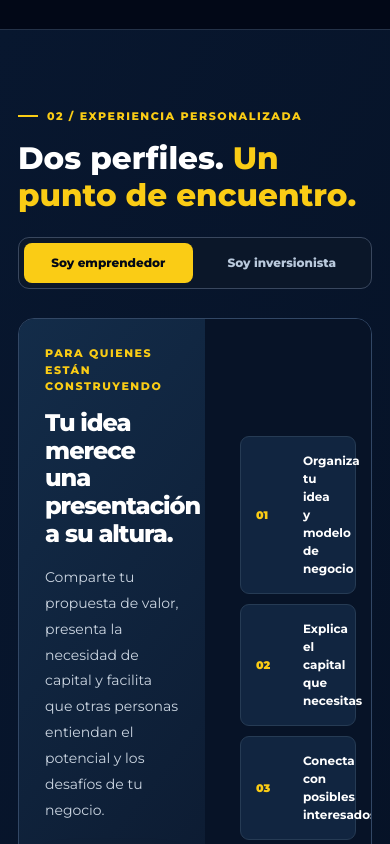
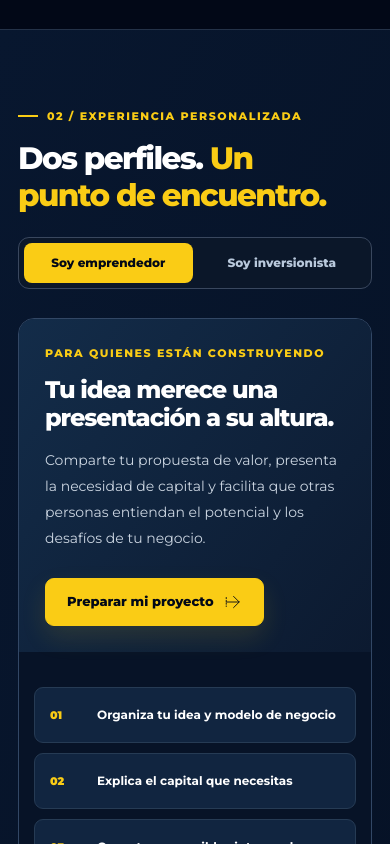
Before and after one commit to axelcrack01/DealCapital, a Next.js app: page / in a window 390 px wide. Shown: the part 2400-3244 px from the top of the page. Built offline with nearby package versions, Linux system fonts and the light colour scheme; no server answers; the database is empty.

Commit message:
fix: render real accessible role heading and stack role columns on mobile

```diff
--- a/app/globals.css
+++ b/app/globals.css
@@ -950,10 +950,7 @@ a, button, input, select, textarea { -webkit-tap-highlight-color: transparent; }
 .dc-unified .dc-journey-heading h2 {
   font-size:clamp(31px,3.4vw,44px);line-height:1.18;letter-spacing:-.052em;
 }
-.dc-unified .dc-journey-heading h2::after {content:" Un punto de encuentro.";color:#facc15;}
-.dc-unified .dc-journey-heading h2 {font-size:0;}
-.dc-unified .dc-journey-heading h2::before {content:"Dos perfiles.";font-size:clamp(31px,3.4vw,44px);color:white;}
-.dc-unified .dc-journey-heading h2::after {font-size:clamp(31px,3.4vw,44px);}
+.dc-unified .dc-journey-heading h2 em {font-style:normal;color:#facc15;}
 .dc-up-journey-wrapper .dc-journey-heading {margin-bottom:29px;}
 .dc-up-journey-wrapper .dc-journey-panel {
   grid-template-columns:minmax(0,1.12fr) minmax(0,.88fr);
@@ -1041,6 +1038,7 @@ a, button, input, select, textarea { -webkit-tap-highlight-color: transparent; }
  .dc-up-catalog-copy {max-width:670px;}
 }
 @media(max-width:740px) {
+ .dc-up-journey-wrapper .dc-journey-panel {grid-template-columns:1fr;}
  .dc-up-shortcut-grid {grid-template-columns:1fr;}
  .dc-up-shortcut,.dc-up-shortcut:first-child {min-height:83px;padding:17px 4px;border-right:0;border-bottom:1px solid rgba(2,8,23,.2);}
  .dc-up-shortcut:last-child {border-bottom:0;}
```
